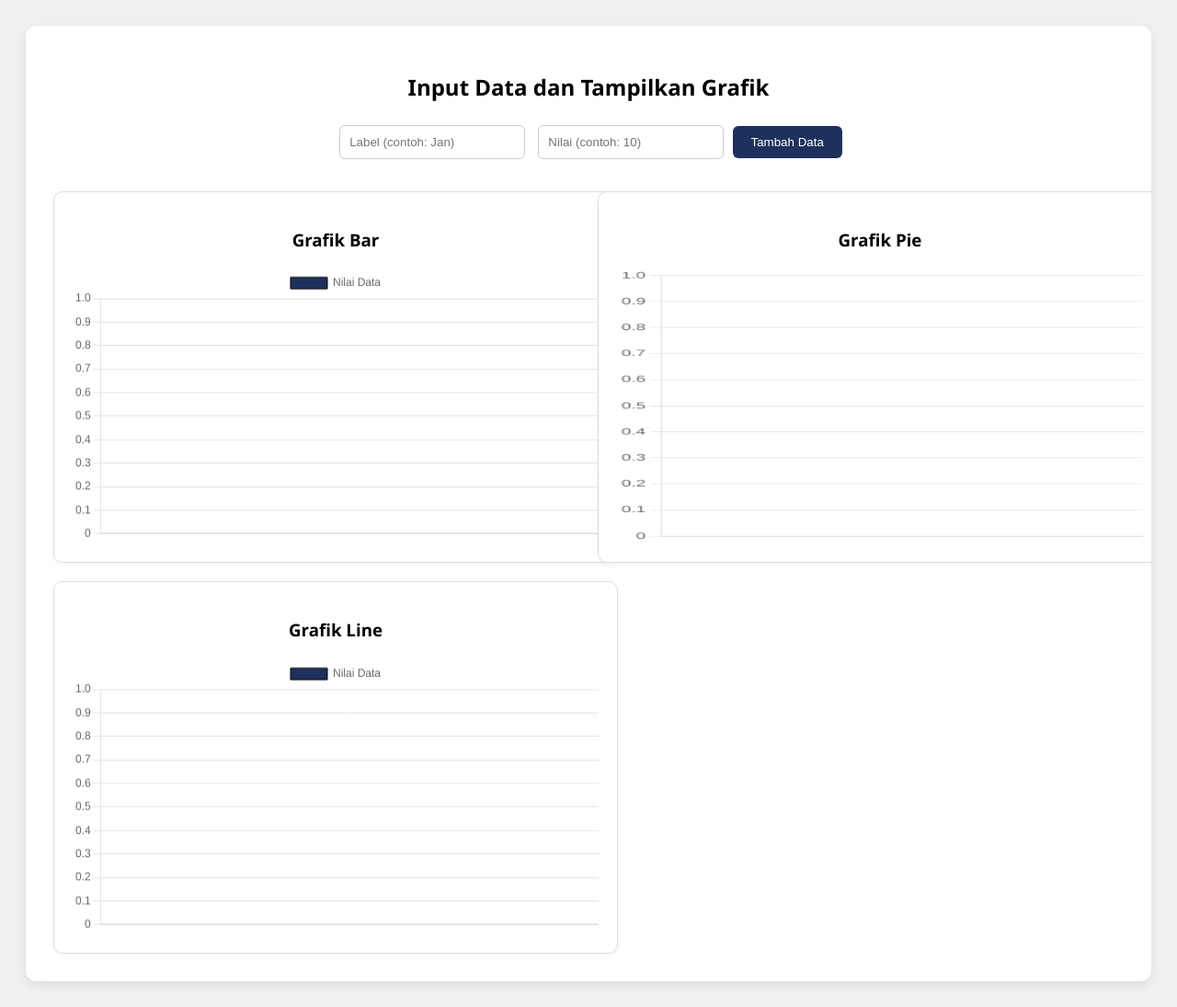
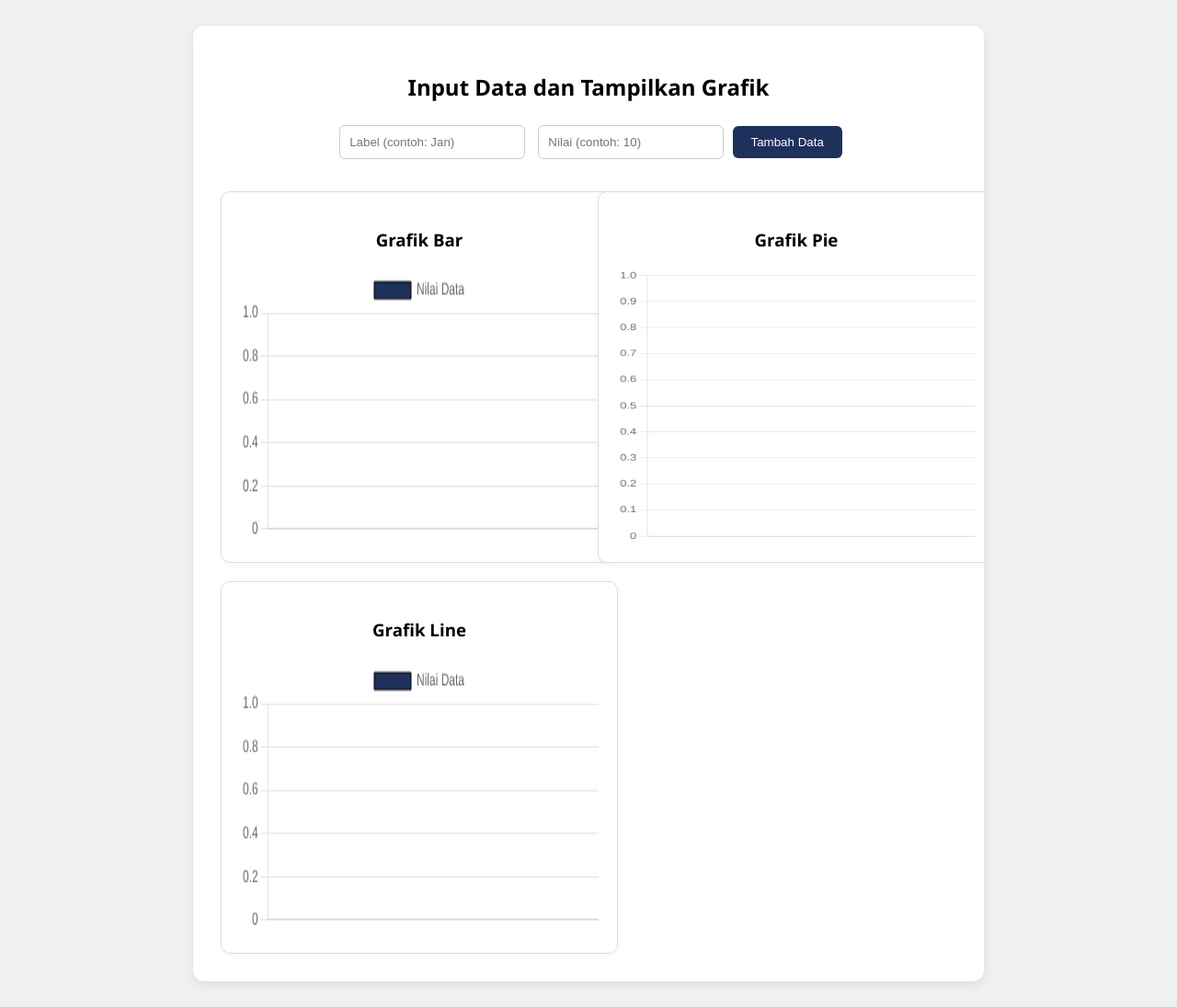
Before and after one commit to ZEitGEisT57/test-DatatoChart, a PHP site: page / in a window 1280 px wide. Shown: the whole page at 92% size. Run offline with PHP 8.4, Linux system fonts and the light colour scheme.

Commit message:
Update style.css

```diff
--- a/style.css
+++ b/style.css
@@ -9,7 +9,7 @@
   background: white;
   padding: 30px;
   border-radius: 12px;
-  max-width: 1200px;
+  max-width: 100dvh;
   margin: auto;
   box-shadow: 0 4px 12px rgba(0, 0, 0, 0.08);
   overflow-x: auto;
```
